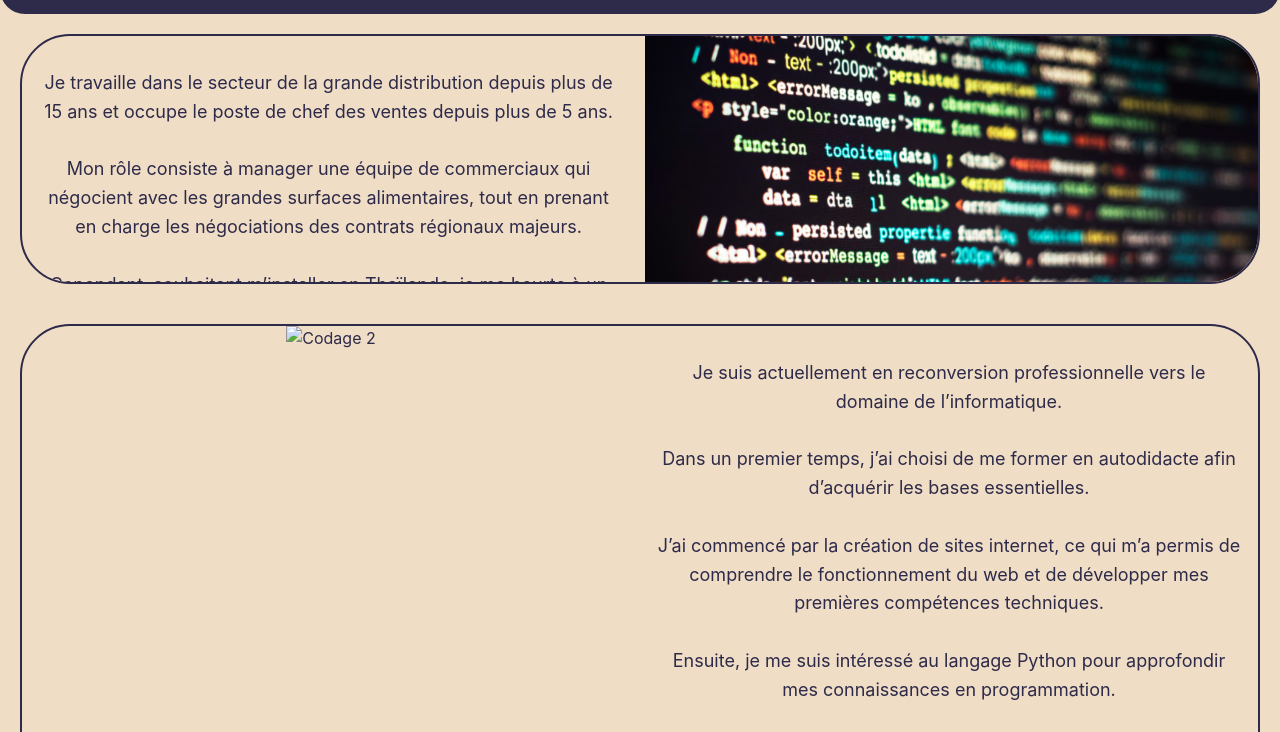
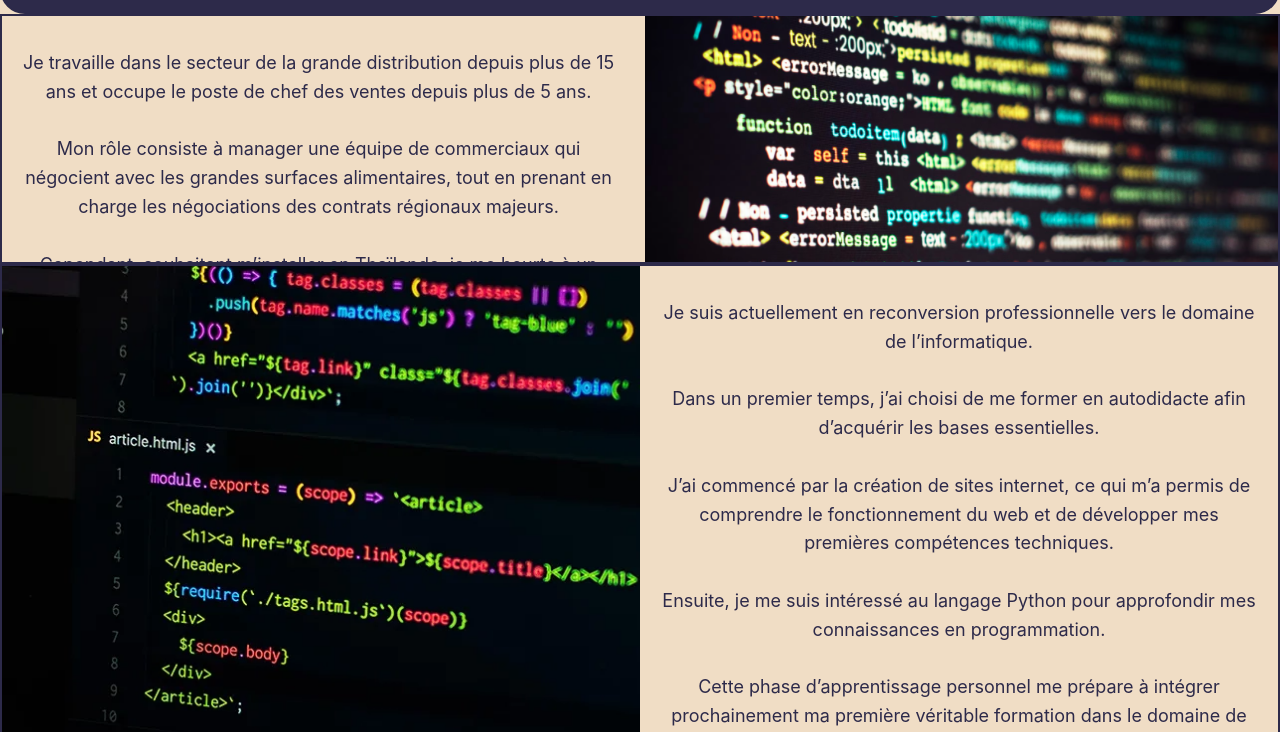
Before and after one commit to Reyn-Adrien/Thai-project, a plain HTML site: page metier.html in a window 1280 px wide. Shown: the part 61-793 px from the top of the page. Drawn offline with Linux system fonts and the light colour scheme.

Commit message:
251110 1300

```diff
--- a/style/metier.css
+++ b/style/metier.css
@@ -18,10 +18,8 @@ body {
 }
 
 .partie-1, .partie-2 {
-  margin: 20px 20px;
   display: flex;
   border: #2D2A4A solid 2px;
-  border-radius: 50px;
   align-items: stretch;
   gap: 0;
   overflow: hidden;
@@ -44,7 +42,7 @@ body {
   overflow: hidden;
 }
 
-.img-p1 img {
+.img-p1 img, .img-p2 img {
   width: 100%;
   height: 100%;
   object-fit: cover;
```
Also changed, not shown: image/metier/Codage 02.png (added).
